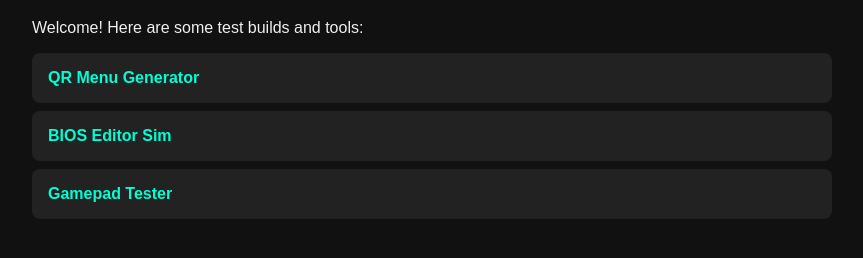
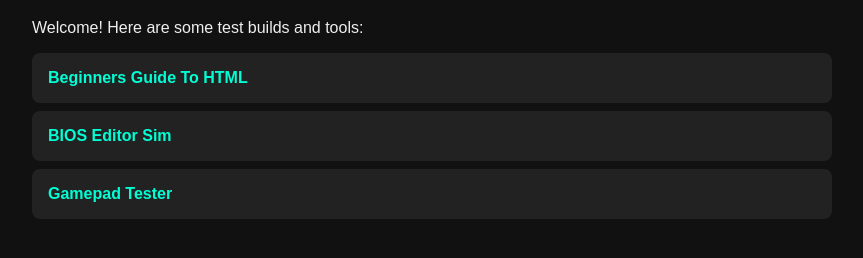
Before and after one commit to mvelectronix/sandbox, a plain HTML site: page index.html in a window 1280 px wide. Shown: the part 94-352 px from the top of the page, without its empty margins (208-1071 px from the left). Drawn offline with Linux system fonts and the light colour scheme.

Commit message:
Update index.html

```diff
--- a/index.html
+++ b/index.html
@@ -41,7 +41,7 @@
   <h1>🧪 Sandbox Projects</h1>
   <p>Welcome! Here are some test builds and tools:</p>
   <ul>
-    <li><a href="qr-menu/">QR Menu Generator</a></li>
+    <li><a href="beginnersguidetohtml/">Beginners Guide To HTML</a></li>
     <li><a href="bios-editor/">BIOS Editor Sim</a></li>
     <li><a href="gamepadtester/">Gamepad Tester</a></li>
     <!-- Add more as you go -->
```
